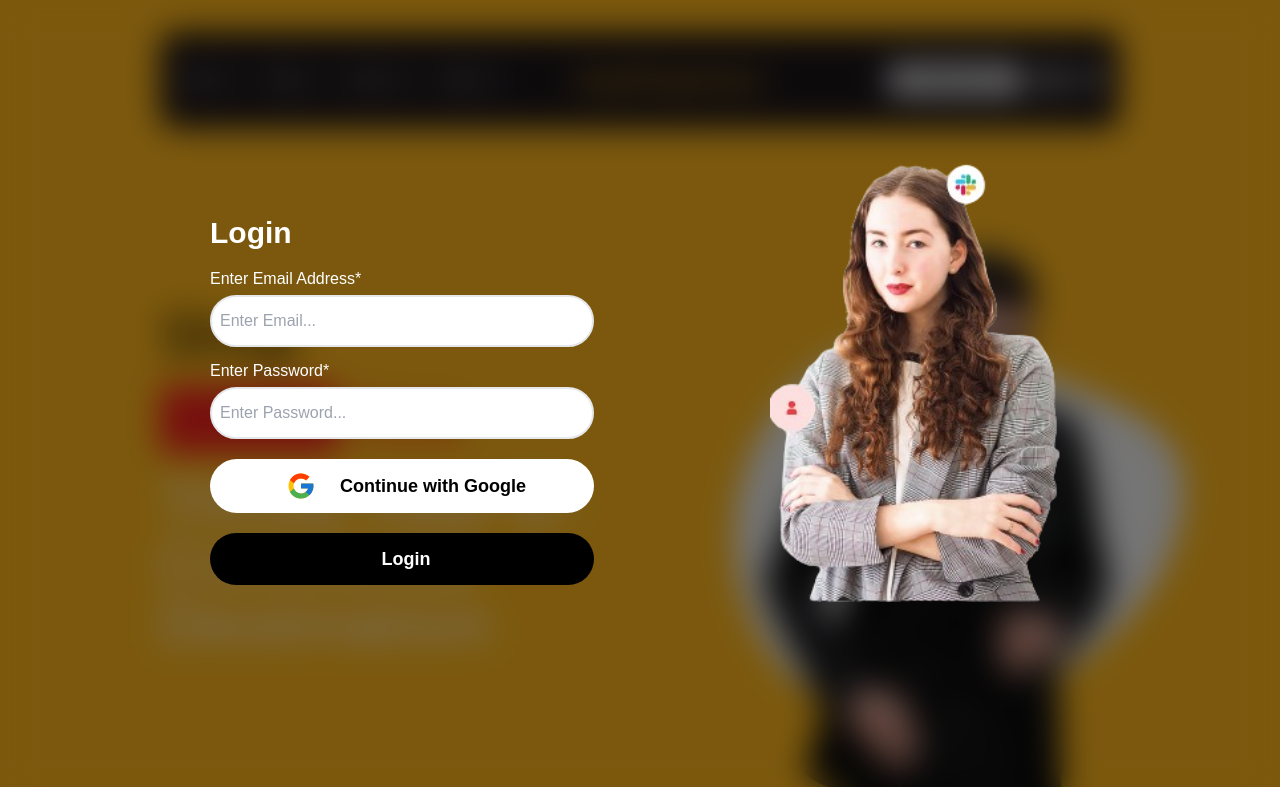
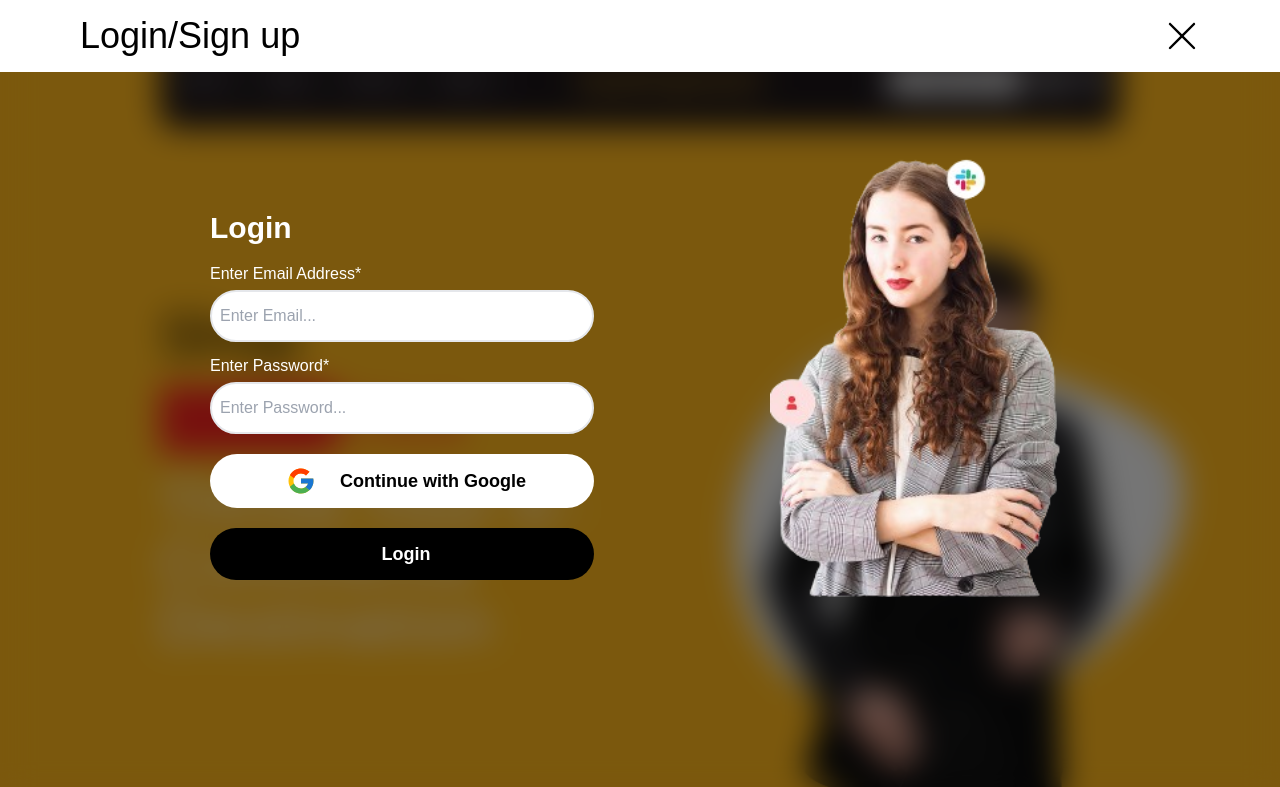
Before and after one commit to Ayu85/AyuEmporium--Ecommerce-Store, a React (Create React App) app in the folder ayu-emporium/: page / in a window 1280 px wide. Shown: the top 787 px of the page. Built offline with nearby package versions, Linux system fonts and the light colour scheme.

Commit message:
using redux store

```diff
--- a/ayu-emporium/src/components/ProfilePage.js
+++ b/ayu-emporium/src/components/ProfilePage.js
@@ -1,12 +1,14 @@
 import React from 'react'
 import logo from '../assets/login pic.png'
 import { FcGoogle } from "react-icons/fc";
+import { RxCross1 } from "react-icons/rx";
 
 const ProfilePage = () => {
   return (
-    <div className='absolute flex justify-center bg-[#00000084] backdrop-blur-lg text-white items-center z-[99999] w-screen h-[100vh]'>
+    <div className='absolute flex flex-col justify-start bg-[#00000084] backdrop-blur-lg text-white items-center z-[99999] w-screen h-[100vh]'>
       {/* modal box*/}
-      <div className='flex justify-between gap-44 items-center  px-10 '>
+      <div className='flex justify-between text-4xl items-center w-full px-20 page_title py-4 bg-white text-black'><h1>Login/Sign up</h1><span><RxCross1 /></span></div>
+      <div className='flex justify-between gap-44 items-center  px-10 mt-20'>
         {/* this is inner box containing login box and image */}
         <div>
           {/* left box in modal */}
```
